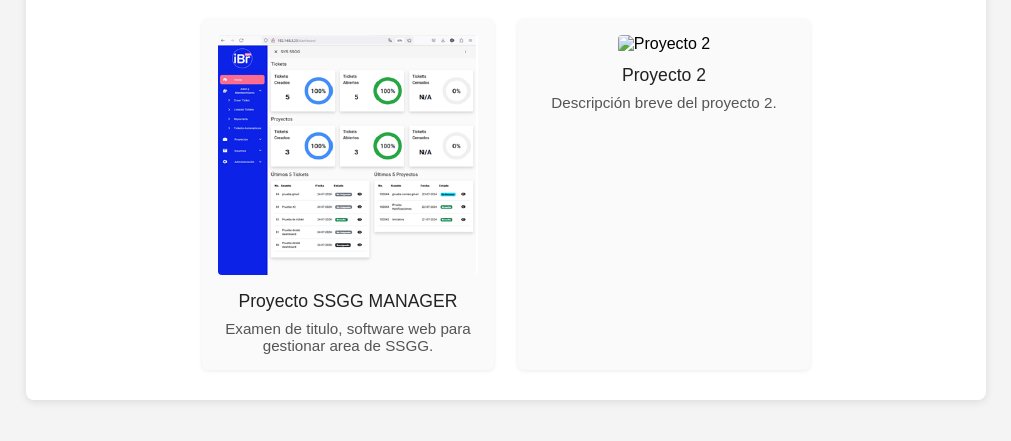
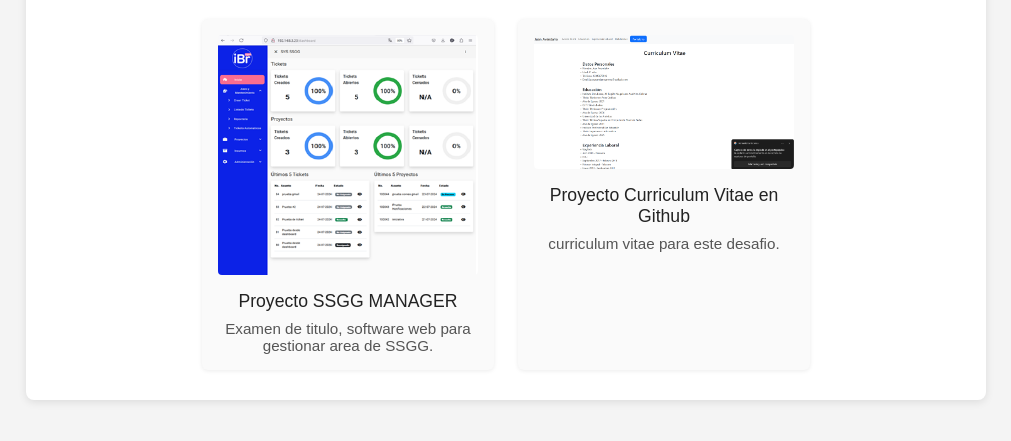
Before and after one commit to JuanAvendanoA/JuanAvendanoA.github.io, a plain HTML site: page portafolio/index.html in a window 1280 px wide. Shown: the part 131-572 px from the top of the page, without its empty margins (134-1145 px from the left). Drawn offline with Linux system fonts and the light colour scheme.

Commit message:
primera correccion de imagen1

```diff
--- a/portafolio/index.html
+++ b/portafolio/index.html
@@ -15,9 +15,9 @@
                 <div class="project-desc">Examen de titulo, software web para gestionar area de SSGG.</div>
             </div>
             <div class="project">
-                <img src="assets/proyecto2.jpg" alt="Proyecto 2">
-                <div class="project-title">Proyecto 2</div>
-                <div class="project-desc">Descripción breve del proyecto 2.</div>
+                <img src="./assets/img/proyecto2.png" alt="Proyecto 2">
+                <div class="project-title">Proyecto Curriculum Vitae en Github</div>
+                <div class="project-desc">curriculum vitae para este desafio.</div>
             </div>
 
         </div>
```
Also changed, not shown: portafolio/assets/img/proyecto2.png (added).
